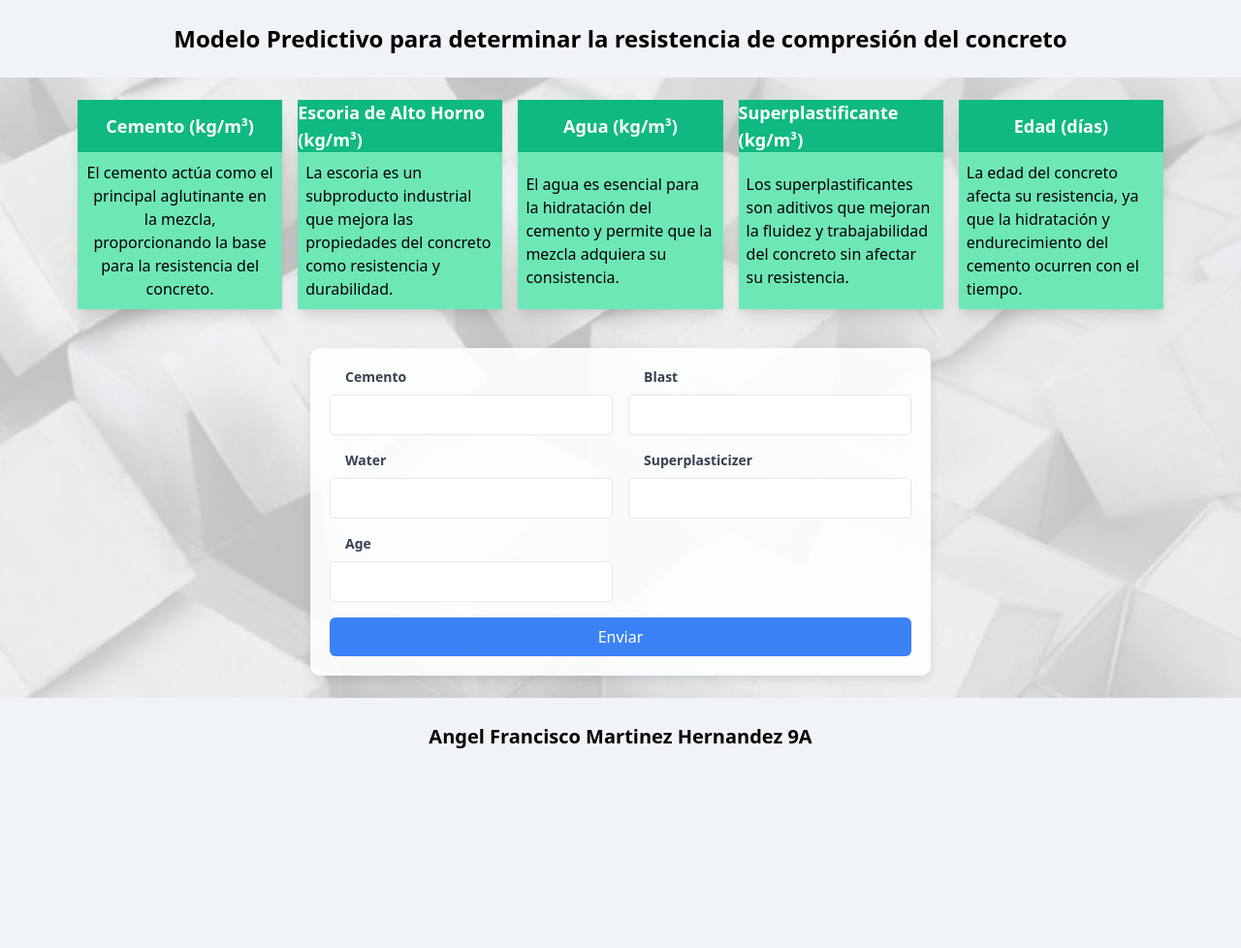
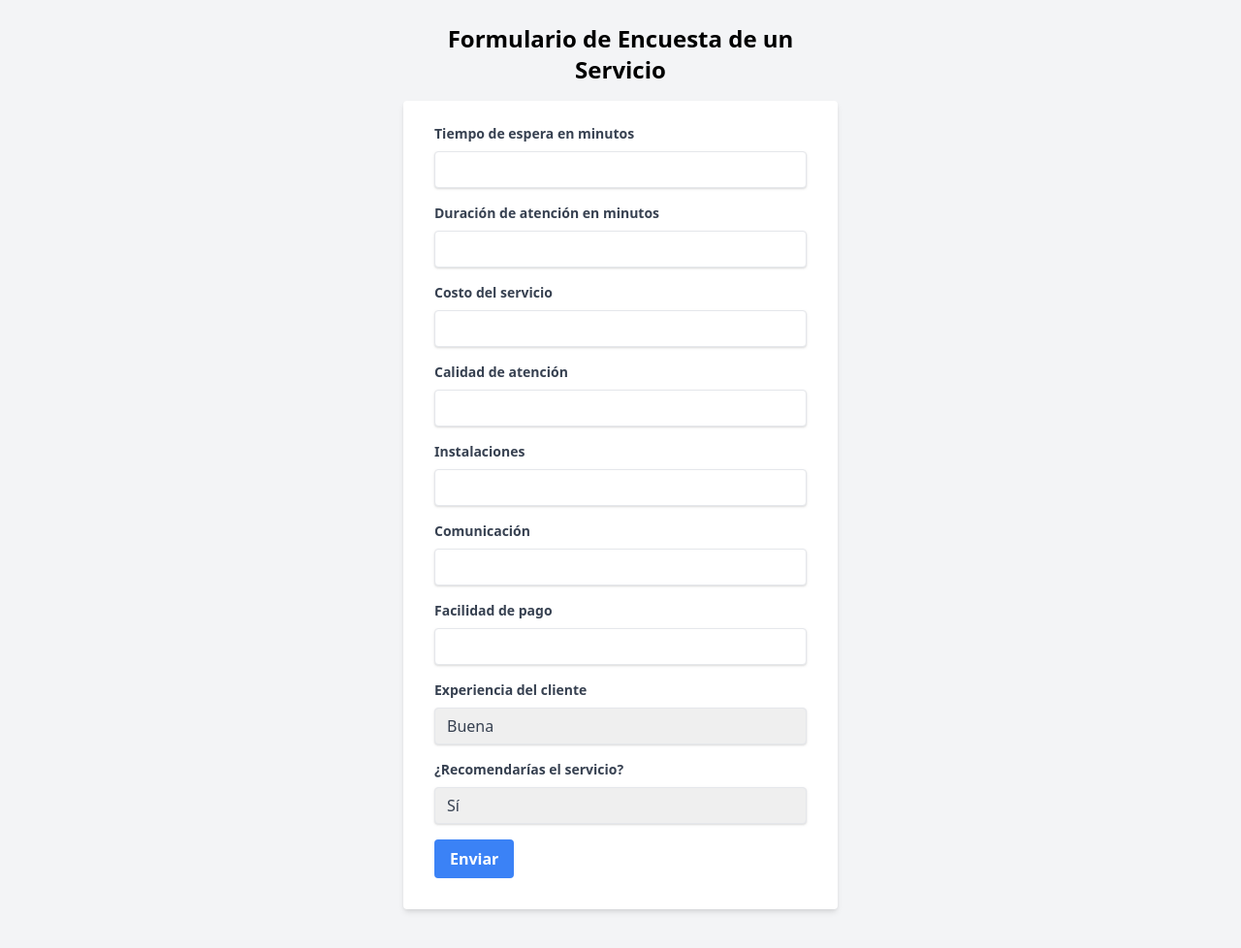
Before and after one commit to Angel07fco/concrete-compressive-strength, a Flask app: page / in a window 1280 px wide. Shown: the whole page at 97% size. Before the commit the page ends 772 px from the top, so only its background shows below. Run offline with Flask 3, Linux system fonts and the light colour scheme; parts of the project's set-up code (start-up, migrations or seed data) failed here and were passed over.

Commit message:
actualizacion

```diff
--- a/app.py
+++ b/app.py
@@ -1,4 +1,4 @@
-from flask import Flask, request, render_template, jsonify, send_file
+from flask import Flask, request, render_template, jsonify
 import joblib
 import pandas as pd
 import logging
@@ -8,10 +8,11 @@ app = Flask(__name__)
 # Configurar el registro
 logging.basicConfig(level=logging.DEBUG)
 
-# Cargar el modelo entrenado
-model = joblib.load('concrete_modelo.pkl')
-scaler = joblib.load('concrete_escalado.pkl')
-app.logger.debug('Modelo cargado correctamente.')
+# Cargar el modelo entrenado y el escalador
+model = joblib.load('modelo_gradient_boosting_jireh.pkl')
+scaler = joblib.load('dataFrameScalado_jireh.pkl')
+
+app.logger.debug('Modelo y escalador cargados correctamente.')
 
 @app.route('/')
 def home():
@@ -20,51 +21,46 @@ def home():
 @app.route('/predict', methods=['POST'])
 def predict():
     try:
-        # Obtener los datos enviados en el request
-        cement = float(request.form['cement'])
-        blast = float(request.form['blast'])
-        water =float(request.form['water'])
-        superplasticizer =float(request.form['superplasticizer'])
-        age =float(request.form['age'])
+        # Obtener los datos enviados en el request en formato JSON
+        data = request.get_json()
 
+        tiempo_de_espera = data['tiempo_espera']
+        duracion_de_atencion = data['duracion_atencion']
+        costo_servicio = data['costo_servicio']
+        calidad_atencion = data['calidad_atencion']
+        instalaciones = data['instalaciones']
+        comunicacion = data['comunicacion']
+        facilidad_de_pago = data['facilidad_de_pago']
+
+        # Crear un DataFrame con todas las características necesarias
         input_data = pd.DataFrame({
-            'Cement': [cement],
-            'Blast Furnace Slag': [blast],
-            'Fly Ash': [0],
-            'Water': [water],
-            'Superplasticizer': [superplasticizer],
-            'Coarse Aggregate': [0],
-            'Fine Aggregate': [0],
-            'Age (day)': [age]
+            'Tipo_Servicio': [0],
+            'Tiempo_Espera': [tiempo_de_espera],
+            'Duración_Atención': [duracion_de_atencion],
+            'Costo_Servicio': [costo_servicio],
+            'Calidad_Atención': [calidad_atencion],
+            'Instalaciones': [instalaciones],
+            'Comunicación': [comunicacion],
+            'Facilidad_Pago': [facilidad_de_pago],
+            'Experiencia_Cliente': [0],
+            'Recomendaciones': [0],
         })
-
         # Escalar los datos de entrada
         scaled_data = scaler.transform(input_data)
 
         # Seleccionar solo las características usadas para el modelo
-        scaled_data_for_prediction = scaled_data[:, [0,1,2,3,7]]  # Asegúrate de que estos índices son correctos
+        scaled_data_for_prediction = scaled_data[:, [1,2,3,4,5,6,7]]  # Asegúrate de que estos índices son correctos
+        print(scaled_data_for_prediction)
 
         # Realizar la predicción con los datos escalados
         prediccion = model.predict(scaled_data_for_prediction)
 
         # Devolver la predicción como JSON
-        prediction_value = round(float(prediccion[0]), 2)
-
+        prediction_value = (prediccion[0])  # Convertir a int para que sea JSON serializable
         return jsonify({'prediction': prediction_value})
-
     except Exception as e:
         app.logger.error(f'Error en la predicción: {str(e)}')
         return jsonify({'error': str(e)}), 400
 
-@app.route('/download')
-def download_file():
-    try:
-        # Ruta del archivo CSV
-        filepath = "Concrete Compressive Strength.csv"
-        return send_file(filepath, as_attachment=True)
-    except Exception as e:
-        app.logger.error(f'Error al descargar el archivo: {str(e)}')
-        return jsonify({'error': 'No se pudo descargar el archivo.'}), 500
-
 if __name__ == '__main__':
     app.run(debug=True)
--- a/templates/formulario.html
+++ b/templates/formulario.html
@@ -3,252 +3,99 @@
 <head>
     <meta charset="UTF-8">
     <meta name="viewport" content="width=device-width, initial-scale=1.0">
-    <title>Concrete Compressive Strength</title>
+    <title>Formulario de Encuesta de un Servicio</title>
     <link href="https://cdn.jsdelivr.net/npm/tailwindcss@2.2.19/dist/tailwind.min.css" rel="stylesheet">
-    <style>
-        .tooltip {
-            position: relative;
-            display: inline-block;
-            cursor: pointer;
-        }
-        .tooltip .tooltiptext {
-            visibility: hidden;
-            width: 200px;
-            background-color: #f9f9f9;
-            color: #333;
-            text-align: center;
-            border-radius: 6px;
-            padding: 5px 0;
-            position: absolute;
-            z-index: 1;
-            bottom: 100%;
-            left: 50%;
-            margin-left: -100px;
-            opacity: 0;
-            transition: opacity 0.3s;
-        }
-        .tooltip:hover .tooltiptext {
-            visibility: visible;
-            opacity: 1;
-        }
-        .background-image {
-            background-image: url('{{ url_for('static', filename='images/compressive-strength-test-on-concrete-cubes.webp') }}');
-            background-size: cover;
-            background-position: center;
-            opacity: 0.2;
-            position: absolute;
-            top: 0;
-            left: 0;
-            width: 100%;
-            height: 100%;
-            z-index: -1;
-        }
-        .section-10 {
-            display: flex;
-            justify-content: center;
-            align-items: center;
-            height: 10vh;
-            width: 100%;
-            background-color: #f0f4f8;
-        }
-        .section-80 {
-            display: flex;
-            flex-direction: column;
-            justify-content: center;
-            align-items: center;
-            height: 80vh;
-            width: 100%;
-        }
-        .form-container {
-            width: 50%;
-            margin-top: 40px;
-            background-color: rgba(255, 255, 255, 0.9);
-            padding: 20px;
-            border-radius: 10px;
-            box-shadow: 0px 4px 10px rgba(0, 0, 0, 0.1);
-        }
-        /* Ocultar el contenedor del resultado por defecto */
-        #resultado-container {
-            display: none;
-        }
-    </style>
-    <script>
-        function clasificarPaciente(event) {
-            event.preventDefault();
-
-            const cement = document.getElementById('cement').value;
-            const blast = document.getElementById('blast').value;
-            const water = document.getElementById('water').value;
-            const superplasticizer = document.getElementById('superplasticizer').value;
-            const age = document.getElementById('age').value;
-
-            if (cement !== "" && blast !== "" && water !== "" && superplasticizer !== "" && age !== "" ) {
-                fetch('/predict', {
-                    method: 'POST',
-                    headers: {
-                        'Content-Type': 'application/x-www-form-urlencoded',
-                    },
-                    body: `cement=${cement}&blast=${blast}&water=${water}&superplasticizer=${superplasticizer}&age=${age}`,
-                })
-                .then(response => response.json())
-                .then(data => {
-                    const resultadoDiv = document.getElementById('resultado-container');
-                    const resultadoP = document.getElementById('resultado');
-
-                    if (data.error) {
-                        resultadoP.innerText = 'Error: ' + data.error;
-                        resultadoDiv.style.display = 'flex'; // Mostrar el div
-                    } else {
-                        resultadoP.innerText = 'El porcentaje de recomendación del producto es ' + data.prediction;
-                        resultadoDiv.style.display = 'flex'; // Mostrar el div
-                    }
-                })
-                .catch(error => {
-                    const resultadoDiv = document.getElementById('resultado-container');
-                    const resultadoP = document.getElementById('resultado');
-                    resultadoP.innerText = 'Error en la solicitud.';
-                    resultadoDiv.style.display = 'flex'; // Mostrar el div
-                    console.error('Error:', error);
-                });
-            } else {
-                alert("Todos los campos son obligatorios")
-            }
-        }
-    </script>
 </head>
-<body class="bg-gray-100 flex flex-col items-center justify-center h-screen">
-    <div class="background-image"></div>
-
-    <!-- Sección 1: Cards -->
-    <div class="section-10">
-        <div class="flex">
-            <h1 class="font-bold text-2xl">Modelo Predictivo para determinar la resistencia de compresión del concreto</h1>
+<body class="bg-gray-100">
+    <div class="container mx-auto p-6">
+        <div class="flex justify-center">
+            <div class="w-full max-w-md">
+                <h2 class="text-2xl font-bold mb-4 text-center">Formulario de Encuesta de un Servicio</h2>
+                <form id="predictionForm" class="bg-white shadow-md rounded px-8 pt-6 pb-8 mb-4">
+                    <div class="mb-4">
+                        <label for="tiempo_espera" class="block text-gray-700 text-sm font-bold mb-2">Tiempo de espera en minutos</label>
+                        <input type="number" class="shadow appearance-none border rounded w-full py-2 px-3 text-gray-700 leading-tight focus:outline-none focus:shadow-outline" id="tiempo_espera" required>
                     </div>
+                    <div class="mb-4">
+                        <label for="duracion_atencion" class="block text-gray-700 text-sm font-bold mb-2">Duración de atención en minutos</label>
+                        <input type="number" class="shadow appearance-none border rounded w-full py-2 px-3 text-gray-700 leading-tight focus:outline-none focus:shadow-outline" id="duracion_atencion" required>
                     </div>
-
-    <div class="section-80">
-        <div class="grid grid-cols-5 gap-4 ml-20 mr-20">
-            <div class="rounded-lg shadow-lg">
-                <div class="bg-green-500 h-1/4 flex justify-center items-center">
-                    <h3 class="text-lg font-bold text-white">Cemento (kg/m³)</h3>
+                    <div class="mb-4">
+                        <label for="costo_servicio" class="block text-gray-700 text-sm font-bold mb-2">Costo del servicio</label>
+                        <input type="number" class="shadow appearance-none border rounded w-full py-2 px-3 text-gray-700 leading-tight focus:outline-none focus:shadow-outline" id="costo_servicio" required>
                     </div>
-                <div class="bg-green-300 h-3/4 flex justify-center items-center p-2">
-                    <p class="text-center">El cemento actúa como el principal aglutinante en la mezcla, proporcionando la base para la resistencia del concreto.</p>
+                    <div class="mb-4">
+                        <label for="calidad_atencion" class="block text-gray-700 text-sm font-bold mb-2">Calidad de atención</label>
+                        <input type="number" class="shadow appearance-none border rounded w-full py-2 px-3 text-gray-700 leading-tight focus:outline-none focus:shadow-outline" id="calidad_atencion" required min="1" max="5">
                     </div>
+                    <div class="mb-4">
+                        <label for="instalaciones" class="block text-gray-700 text-sm font-bold mb-2">Instalaciones</label>
+                        <input type="number" class="shadow appearance-none border rounded w-full py-2 px-3 text-gray-700 leading-tight focus:outline-none focus:shadow-outline" id="instalaciones" required min="1" max="5">
                     </div>
-
-            <div class="rounded-lg shadow-lg">
-                <div class="bg-green-500 h-1/4 flex justify-center items-center">
-                    <h3 class="text-lg font-bold text-white">Escoria de Alto Horno (kg/m³)</h3>
+                    <div class="mb-4">
+                        <label for="comunicacion" class="block text-gray-700 text-sm font-bold mb-2">Comunicación</label>
+                        <input type="number" class="shadow appearance-none border rounded w-full py-2 px-3 text-gray-700 leading-tight focus:outline-none focus:shadow-outline" id="comunicacion" required min="1" max="5">
                     </div>
-                <div class="bg-green-300 h-3/4 flex justify-center items-center p-2">
-                    <p>La escoria es un subproducto industrial que mejora las propiedades del concreto como resistencia y durabilidad.</p>
+                    <div class="mb-4">
+                        <label for="facilidad_de_pago" class="block text-gray-700 text-sm font-bold mb-2">Facilidad de pago</label>
+                        <input type="number" class="shadow appearance-none border rounded w-full py-2 px-3 text-gray-700 leading-tight focus:outline-none focus:shadow-outline" id="facilidad_de_pago" required min="1" max="5">
                     </div>
+                    <div class="mb-4">
+                        <label for="experiencia_cliente" class="block text-gray-700 text-sm font-bold mb-2">Experiencia del cliente</label>
+                        <select id="experiencia_cliente" class="shadow appearance-none border rounded w-full py-2 px-3 text-gray-700 leading-tight focus:outline-none focus:shadow-outline" required>
+                            <option value="buena">Buena</option>
+                            <option value="regular">Regular</option>
+                            <option value="mala">Mala</option>
+                            <option value="pesima">Pésima</option>
+                        </select>
                     </div>
-
-            <div class="rounded-lg shadow-lg">
-                <div class="bg-green-500 h-1/4 flex justify-center items-center">
-                    <h3 class="text-lg font-bold text-white">Agua (kg/m³)</h3>
+                    <div class="mb-4">
+                        <label for="recomendaciones" class="block text-gray-700 text-sm font-bold mb-2">¿Recomendarías el servicio?</label>
+                        <select id="recomendaciones" class="shadow appearance-none border rounded w-full py-2 px-3 text-gray-700 leading-tight focus:outline-none focus:shadow-outline" required>
+                            <option value="si">Sí</option>
+                            <option value="no">No</option>
+                        </select>
                     </div>
-                <div class="bg-green-300 h-3/4 flex justify-center items-center p-2">
-                    <p>El agua es esencial para la hidratación del cemento y permite que la mezcla adquiera su consistencia.</p>
-                </div>
-            </div>
-
-            <div class="rounded-lg shadow-lg">
-                <div class="bg-green-500 h-1/4 flex justify-center items-center">
-                    <h3 class="text-lg font-bold text-white">Superplastificante (kg/m³)</h3>
-                </div>
-                <div class="bg-green-300 h-3/4 flex justify-center items-center p-2">
-                    <p>Los superplastificantes son aditivos que mejoran la fluidez y trabajabilidad del concreto sin afectar su resistencia.</p>
-                </div>
-            </div>
-
-            <div class="rounded-lg shadow-lg">
-                <div class="bg-green-500 h-1/4 flex justify-center items-center">
-                    <h3 class="text-lg font-bold text-white">Edad (días)</h3>
-                </div>
-                <div class="bg-green-300 h-3/4 flex justify-center items-center p-2">
-                    <p>La edad del concreto afecta su resistencia, ya que la hidratación y endurecimiento del cemento ocurren con el tiempo.</p>
+                    <button
+                        type="submit"
+                        class="bg-blue-500 hover:bg-blue-700 text-white font-bold py-2 px-4 rounded focus:outline-none focus:shadow-outline"
+                    >
+                        Enviar
+                    </button>
+                </form>
+                <div class="mt-3" id="predictionResult"></div>
             </div>
         </div>
     </div>
 
-        <div class="form-container">
-            <form id="formulario" onsubmit="clasificarPaciente(event)" class="grid grid-cols-2 gap-4">
-                <div class="relative">
-                    <label for="temperature-slider" class="pl-4 block text-gray-700 text-sm font-bold mb-2">Cemento</label>
-                    <input
-                        id="cement"
-                        name="cement"
-                        type="number"
-                        step="0.01"
-                        class="border rounded px-3 py-2 w-full"
-                    >
-                </div>
+    <script>
+        document.getElementById('predictionForm').addEventListener('submit', async function(event) {
+            event.preventDefault();
+            const formData = {
+                tiempo_espera: parseInt(document.getElementById('tiempo_espera').value),
+                duracion_atencion: parseInt(document.getElementById('duracion_atencion').value),
+                costo_servicio: parseInt(document.getElementById('costo_servicio').value),
+                calidad_atencion: parseInt(document.getElementById('calidad_atencion').value),
+                instalaciones: parseInt(document.getElementById('instalaciones').value),
+                comunicacion: parseInt(document.getElementById('comunicacion').value),
+                facilidad_de_pago: parseInt(document.getElementById('facilidad_de_pago').value),
+                experiencia_cliente: document.getElementById('experiencia_cliente').value,
+                recomendaciones: document.getElementById('recomendaciones').value
+            };
 
-                <div class="relative">
-                    <label for="temperature-slider" class="pl-4 block text-gray-700 text-sm font-bold mb-2">Blast</label>
-                    <input
-                        id="blast"
-                        name="blast"
-                        type="number"
-                        step="0.01"
-                        class="border rounded px-3 py-2 w-full"
-                    >
-                </div>
+            console.log(formData)
 
-                <div class="relative">
-                    <label for="temperature-slider" class="pl-4 block text-gray-700 text-sm font-bold mb-2">Water</label>
-                    <input
-                        id="water"
-                        name="water"
-                        type="number"
-                        step="0.01"
-                        class="border rounded px-3 py-2 w-full"
-                    >
-                </div>
+            const response = await fetch('/predict', {
+                method: 'POST',
+                headers: {
+                    'Content-Type': 'application/json'
+                },
+                body: JSON.stringify(formData)
+            });
 
-                <div class="relative">
-                    <label for="temperature-slider" class="pl-4 block text-gray-700 text-sm font-bold mb-2">Superplasticizer</label>
-                    <input
-                        id="superplasticizer"
-                        name="superplasticizer"
-                        type="number"
-                        step="0.01"
-                        class="border rounded px-3 py-2 w-full"
-                    >
-                </div>
-
-                <div class="relative">
-                    <label for="temperature-slider" class="pl-4 block text-gray-700 text-sm font-bold mb-2">Age</label>
-                    <input
-                        id="age"
-                        name="age"
-                        type="number"
-                        step="0.01"
-                        class="border rounded px-3 py-2 w-full"
-                    >
-                </div>
-
-                <button type="submit" class="col-span-2 bg-blue-500 text-white p-2 rounded-md hover:bg-blue-700 transition">
-                    Enviar
-                </button>
-            </form>
-            <!-- Div contenedor del resultado, inicialmente oculto -->
-            <div id="resultado-container" class="w-full bg-green-500 mt-5 p-2 flex justify-center items-center">
-                <p id="resultado" class="text-white font-bold"></p>
-            </div>
-        </div>
-    </div>
-
-    <!-- Sección 2: Footer -->
-    <div class="section-10">
-        <h1 class="font-bold text-xl">Angel Francisco Martinez Hernandez 9A</h1>
-    </div>
-
-    <!-- <button onclick="window.location.href='/download'" class="mt-4 bg-green-500 text-white p-2 rounded-md hover:bg-green-700 transition">
-        Descargar Dataset
-    </button> -->
+            const result = await response.json();
+            document.getElementById('predictionResult').innerText = `Predicción: ${result.prediction}`;
+        });
+    </script>
 </body>
 </html>
```
Also changed, not shown: 3 other files. Lines whose indentation alone changed are shown as unchanged.
